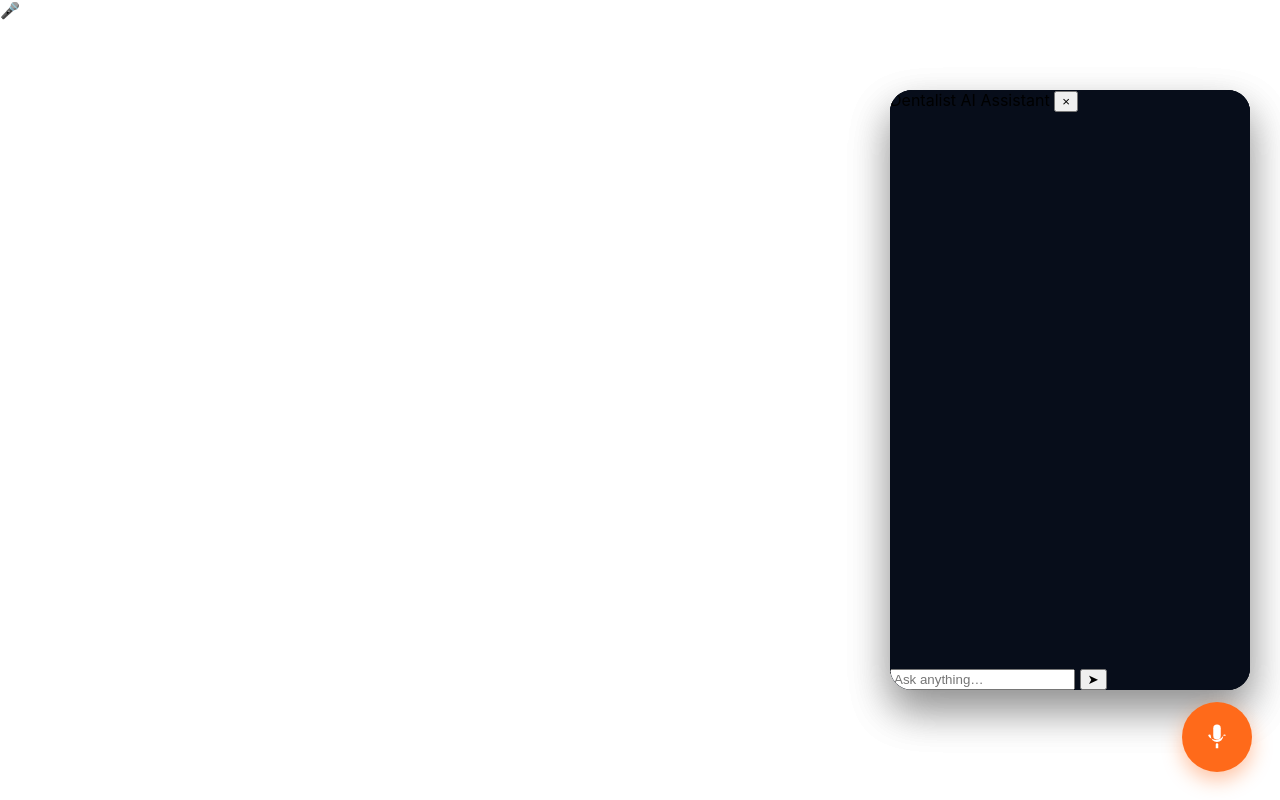
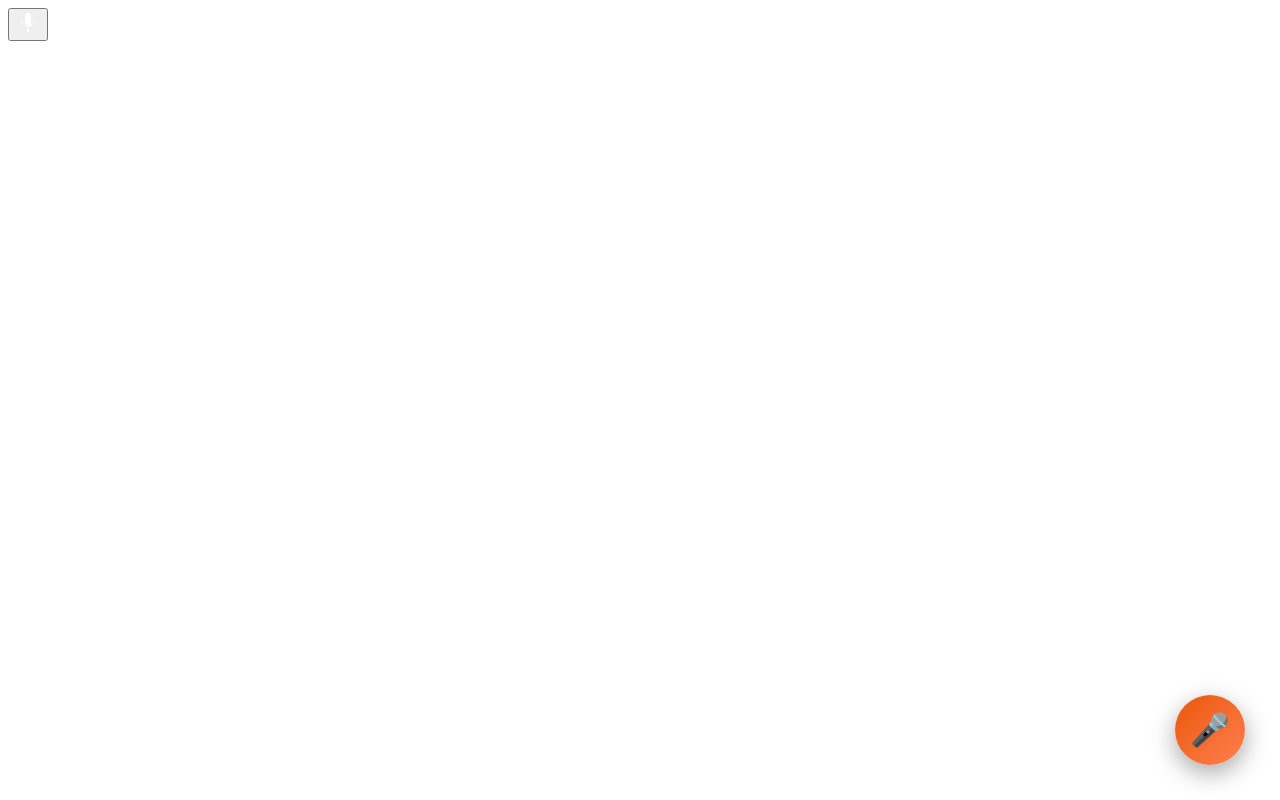
Before and after one commit to sadiq2117/dentalist-ai, a website: page public/widget/index.html in a window 1280 px wide. Drawn offline with Linux system fonts and the light colour scheme.

Commit message:
Update widget.css

```diff
--- a/public/widget/widget.css
+++ b/public/widget/widget.css
@@ -1,118 +1,103 @@
-body {
-  margin: 0;
-  font-family: 'Inter', sans-serif;
-}
-
-/* ------------------- FLOATING BUTTON ------------------- */
-
-#dentalist-float-btn {
+/* Floating Mic Button */
+#dentalist-mic-btn {
     position: fixed;
-  bottom: 28px;
-  right: 28px;
+    bottom: 35px;
+    right: 35px;
     width: 70px;
     height: 70px;
     border-radius: 50%;
-  background: #FF6A1A;
-  border: none;
-  cursor: pointer;
-  z-index: 999999;
-  box-shadow: 0 8px 20px rgba(255,106,26,0.4);
+    background: linear-gradient(135deg, #EA580C, #FF7F4D);
     display: flex;
     align-items: center;
     justify-content: center;
+    font-size: 32px;
+    color: white;
+    cursor: pointer;
+    z-index: 9999999;
+    box-shadow: 0 8px 25px rgba(0, 0, 0, 0.35);
+    transition: transform 0.2s ease;
+}
+#dentalist-mic-btn:hover {
+    transform: scale(1.08);
 }
 
-#dentalist-float-btn img {
-  width: 30px;
-}
-
-/* ------------------- CHAT BOX ------------------- */
-
+/* Chatbox UI */
 #dentalist-chatbox {
     position: fixed;
-  bottom: 110px;
-  right: 30px;
+    bottom: 120px;
+    right: 35px;
     width: 360px;
-  height: 600px;
-  background: #070D1A;
-  border-radius: 22px;
-  display: flex;
+    height: 500px;
+    border-radius: 18px;
+    background: #111827;
+    display: none;
     flex-direction: column;
     overflow: hidden;
-  box-shadow: 0 20px 40px rgba(0,0,0,0.25);
-  z-index: 999998;
-}
-
-.hidden {
-  display: none;
+    z-index: 9999999;
+    box-shadow: 0 10px 35px rgba(0, 0, 0, 0.45);
 }
 
 /* Header */
-#chat-header {
-  background: #0B1220;
-  padding: 18px;
+.chat-header {
+    background: #1F2937;
+    padding: 16px;
     color: white;
-  font-size: 19px;
-  font-weight: 600;
+    font-size: 17px;
+    display: flex;
+    justify-content: space-between;
+    align-items: center;
+}
+#chat-close {
+    background: none;
+    border: none;
+    color: white;
+    font-size: 22px;
+    cursor: pointer;
 }
 
 /* Messages */
-#chat-messages {
+.chat-messages {
     flex: 1;
+    padding: 15px;
     overflow-y: auto;
-  padding: 18px;
+    color: white;
+    font-family: Inter, sans-serif;
 }
-
-/* User bubble */
-.user-msg {
-  background: #FF6A1A;
-  color: white;
-  padding: 12px 16px;
-  border-radius: 14px;
-  margin-bottom: 10px;
+.msg {
+    padding: 10px 14px;
+    margin-bottom: 12px;
+    border-radius: 12px;
     max-width: 80%;
+}
+.msg.user {
+    background: #2563EB;
     align-self: flex-end;
 }
-
-/* AI bubble */
-.ai-msg {
-  background: #0B1220;
-  color: rgba(255,255,255,0.9);
-  padding: 12px 16px;
-  border-radius: 14px;
-  margin-bottom: 10px;
-  max-width: 80%;
+.msg.bot {
+    background: #374151;
     align-self: flex-start;
 }
 
-/* ------------------- INPUT BAR ------------------- */
-
-#chat-input-area {
-  background: #0B1220;
-  padding: 14px;
+/* Input Area */
+.chat-input {
     display: flex;
-  align-items: center;
-  gap: 10px;
+    background: #1F2937;
+    padding: 10px;
 }
-
-#chat-input {
-  width: 240px;
-  height: 58px;
-  border-radius: 14px;
+.chat-input input {
+    flex: 1;
+    padding: 10px;
+    border-radius: 10px;
     border: none;
-  padding: 0 14px;
-  background: #070D1A;
+    outline: none;
+}
+chat-input button,
+#chat-send {
+    margin-left: 10px;
+    width: 45px;
+    border-radius: 12px;
+    border: none;
+    background: #2563EB;
     color: white;
-  outline: none;
-  font-size: 14px;
-}
-
-#send-btn {
-  width: 26px;
     cursor: pointer;
 }
-
-#mic-btn {
-  width: 28px;
-  cursor: pointer;
-}
```
Lines whose indentation alone changed are shown as unchanged.
